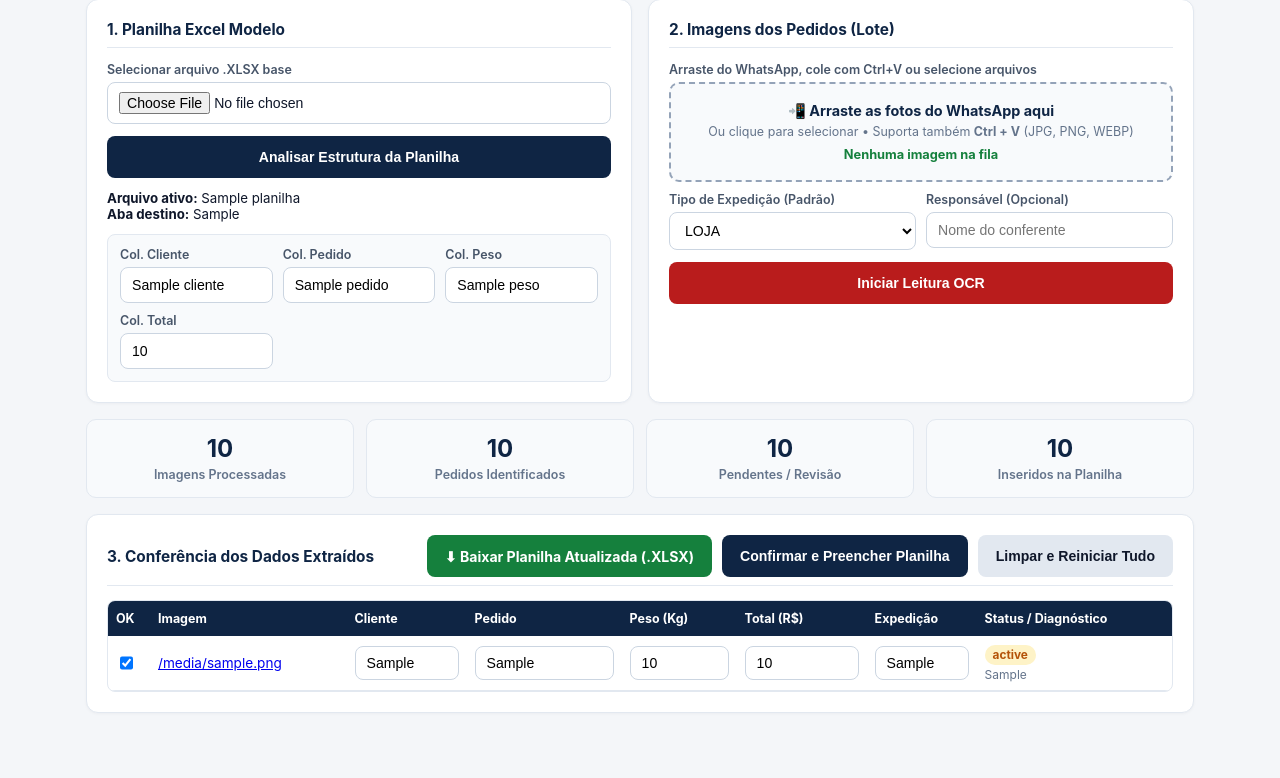
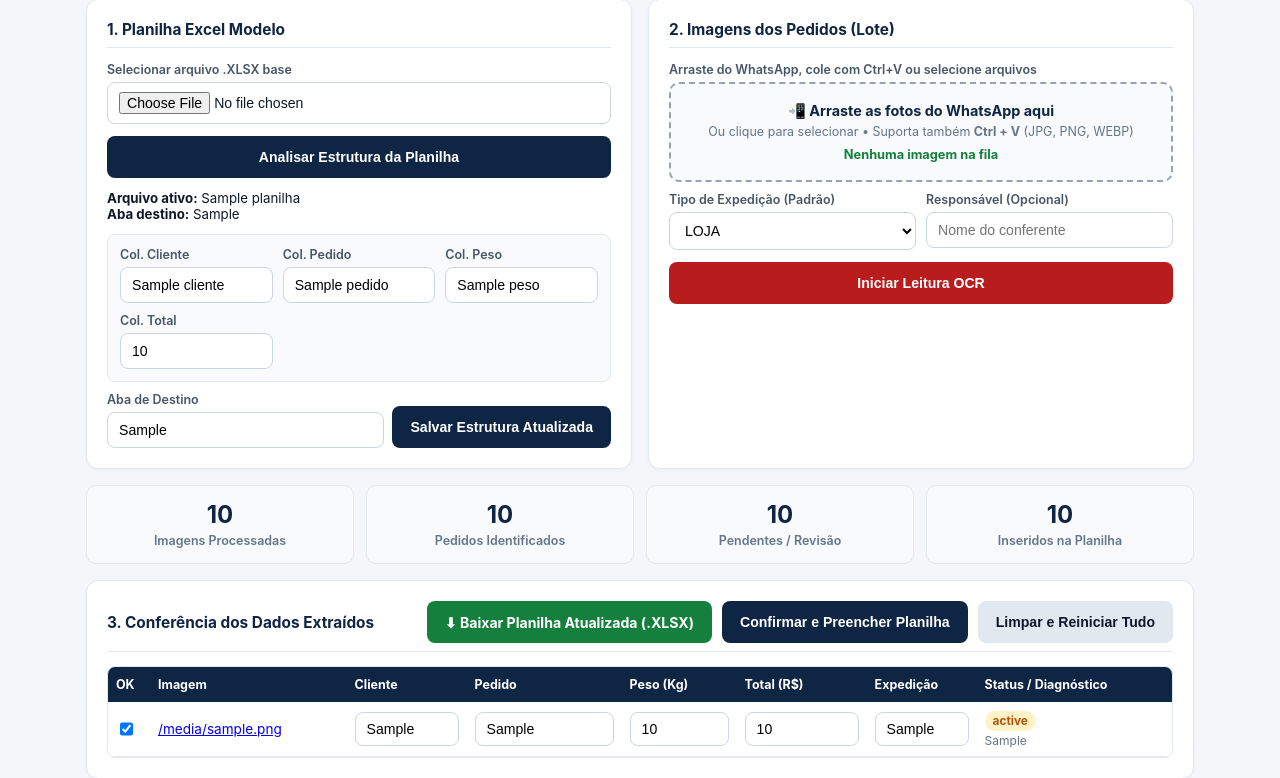
Before and after one commit to wllslz/fennix_ocr_pedidos, a Django app: template templates/pedidos/dashboard.html in a window 1280 px wide. Shown: the part 104-882 px from the top of the page. Before the commit the page ends 819 px from the top, so only its background shows below. Run offline with Django 5.2, Linux system fonts and the light colour scheme; tables that the repository leaves empty hold one stand-in row (values such as "Sample post"); the template is opened without the code that fills it: values that come from a table or form of the project are taken from there, most other values are stand-ins (such as "Sample title", 1, 10 or a date in 2020); data that the repository does not hold is empty; parts of the project's set-up code (start-up, migrations or seed data) failed here and were passed over.

Commit message:
feat(planilha-feedback): adiciona retorno visual ao analisar e atualizar estrutura da planilha

```diff
--- a/templates/pedidos/dashboard.html
+++ b/templates/pedidos/dashboard.html
@@ -182,6 +182,16 @@
               <input type="text" id="mapTotal" value="{% if planilha %}{{ planilha.mapeamento_colunas.total }}{% endif %}" />
             </div>
           </div>
+          <div style="display:flex; gap:8px; align-items:end; margin-top:10px;">
+            <div style="flex:1;">
+              <label>Aba de Destino</label>
+              <input type="text" id="inpAbaDestino" value="{% if planilha %}{{ planilha.aba_destino }}{% else %}BASE{% endif %}" placeholder="Ex: BASE" />
+            </div>
+            <button type="button" id="btnSalvarEstrutura" class="btn" style="width:auto; margin-top:0; background:#0f2544; color:#fff;" onclick="salvarEstruturaPlanilha()">
+              Salvar Estrutura Atualizada
+            </button>
+          </div>
+          <div id="feedbackEstruturaPlanilha" style="display:none; margin-top:10px; padding:10px 12px; border-radius:8px; font-size:0.82rem; font-weight:600;"></div>
         </div>
       </div>
 
@@ -311,13 +321,69 @@
         document.getElementById('infoPlanilha').style.display = 'block';
         document.getElementById('lblNomePlanilha').textContent = data.nome;
         document.getElementById('lblAbaDestino').textContent = data.aba_destino;
+        const inpAba = document.getElementById('inpAbaDestino');
+        if (inpAba) inpAba.value = data.aba_destino || 'BASE';
         document.getElementById('mapCliente').value = data.mapeamento.cliente || '';
         document.getElementById('mapPedido').value = data.mapeamento.pedido || '';
         document.getElementById('mapPeso').value = data.mapeamento.peso || '';
         document.getElementById('mapTotal').value = data.mapeamento.total || '';
+        exibirFeedbackEstrutura(data.mensagem || `Estrutura analisada: aba ${data.aba_destino}.`, true);
       } finally {
         btn.disabled = false;
         btn.textContent = 'Analisar Estrutura da Planilha';
+      }
+    }
+
+    function exibirFeedbackEstrutura(texto, sucesso = true) {
+      const box = document.getElementById('feedbackEstruturaPlanilha');
+      if (!box) return;
+      const hora = new Date().toLocaleTimeString('pt-BR', { hour: '2-digit', minute: '2-digit', second: '2-digit' });
+      box.style.display = 'block';
+      box.style.background = sucesso ? '#ecfdf5' : '#fef2f2';
+      box.style.border = sucesso ? '1px solid #10b981' : '1px solid #ef4444';
+      box.style.color = sucesso ? '#065f46' : '#991b1b';
+      box.textContent = `[${hora}] ${texto}`;
+    }
+
+    async function salvarEstruturaPlanilha() {
+      const btn = document.getElementById('btnSalvarEstrutura');
+      if (btn) {
+        btn.disabled = true;
+        btn.textContent = 'Salvando...';
+      }
+      const aba = (document.getElementById('inpAbaDestino')?.value || document.getElementById('lblAbaDestino')?.textContent || 'BASE').trim();
+      const mapeamento = {
+        cliente: document.getElementById('mapCliente').value.trim().toUpperCase(),
+        pedido: document.getElementById('mapPedido').value.trim().toUpperCase(),
+        peso: document.getElementById('mapPeso').value.trim().toUpperCase(),
+        total: document.getElementById('mapTotal').value.trim().toUpperCase(),
+        data: 'A', mes: 'B', tipo_expedicao: 'H', status_separacao: 'I', responsavel: 'L'
+      };
+      try {
+        const resp = await fetch('/atualizar-mapeamento/', {
+          method: 'POST',
+          headers: { 'Content-Type': 'application/json', 'X-CSRFToken': csrfToken },
+          body: JSON.stringify({
+            planilha_id: planilhaIdAtual,
+            aba_destino: aba,
+            mapeamento
+          })
+        });
+        const data = await resp.json();
+        if (!data.ok) {
+          exibirFeedbackEstrutura(data.erro || 'Não foi possível atualizar a estrutura.', false);
+          return;
+        }
+        planilhaIdAtual = data.planilha_id || planilhaIdAtual;
+        document.getElementById('lblAbaDestino').textContent = data.aba_destino;
+        exibirFeedbackEstrutura(data.mensagem || 'Estrutura da planilha atualizada com sucesso.', true);
+      } catch (err) {
+        exibirFeedbackEstrutura(`Erro de comunicação ao atualizar estrutura: ${err}`, false);
+      } finally {
+        if (btn) {
+          btn.disabled = false;
+          btn.textContent = 'Salvar Estrutura Atualizada';
+        }
       }
     }
 
```
Also changed, not shown: pedidos/views.py (+17 -4 lines), CHANGELOG.md.
